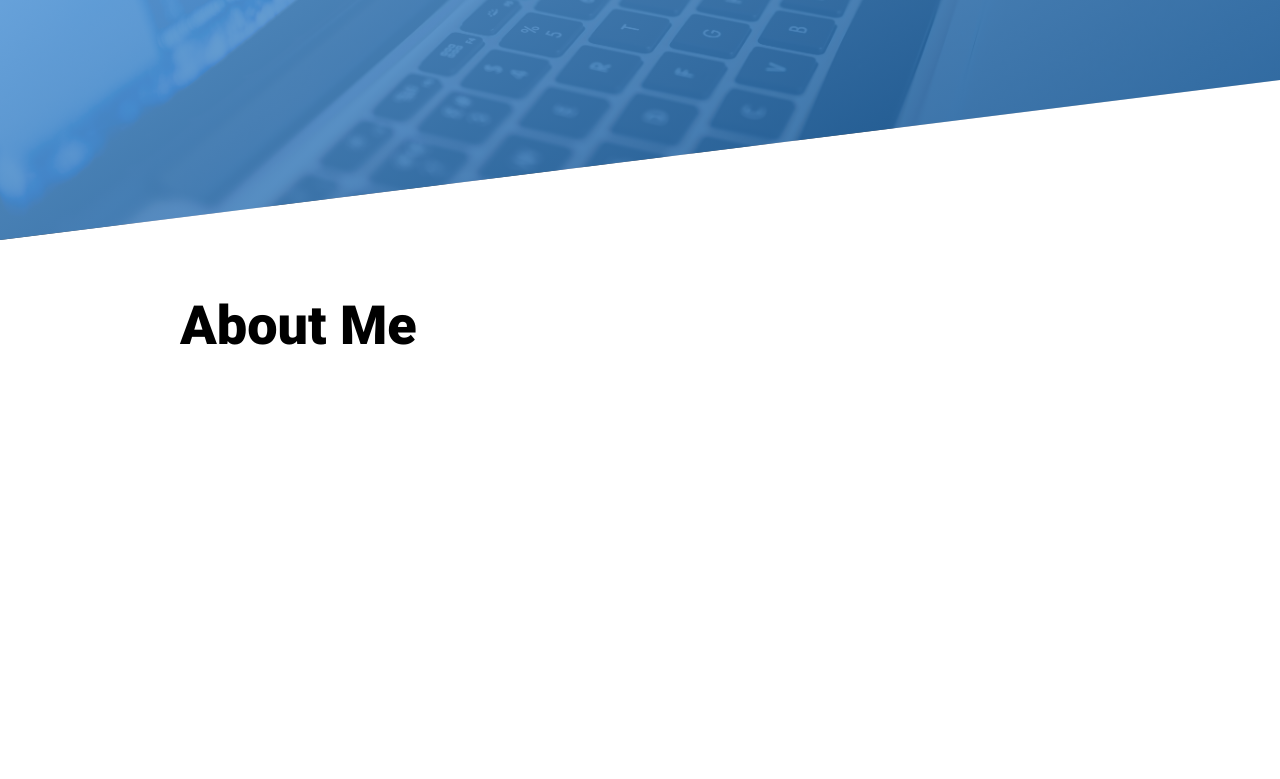
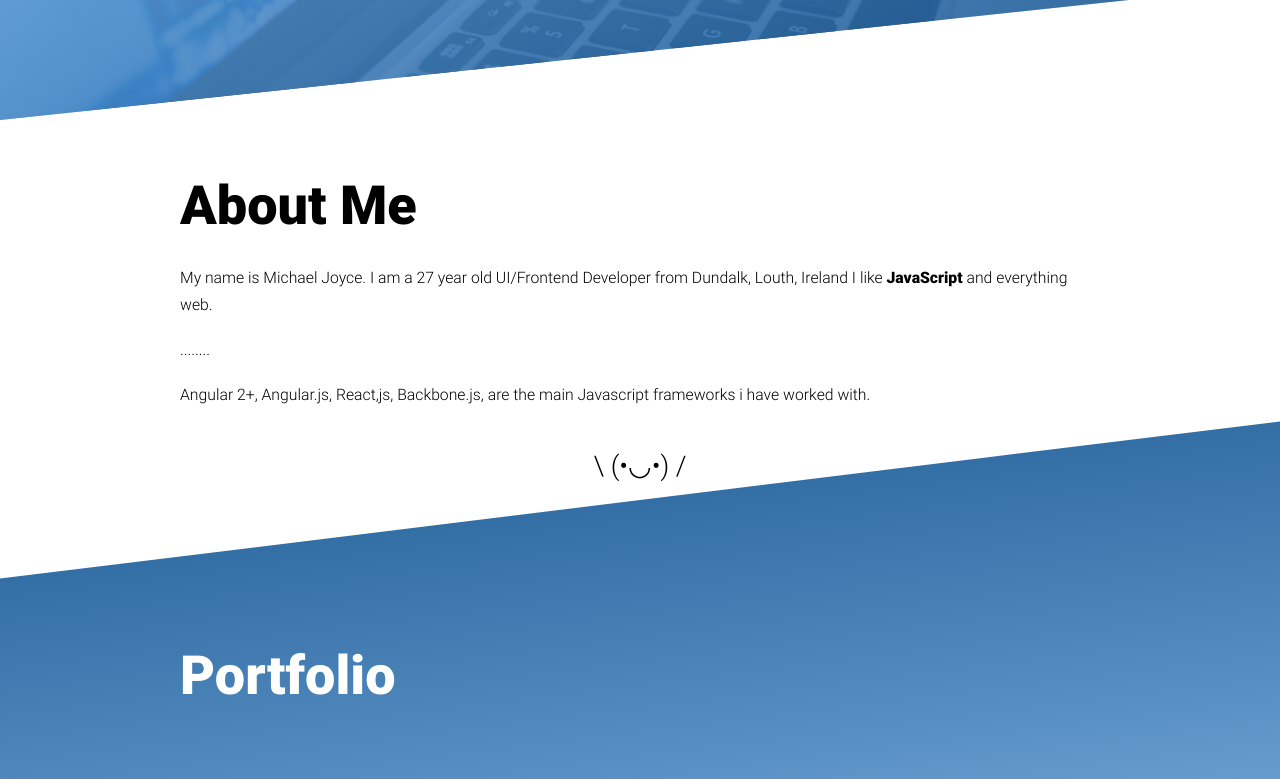
Before and after one commit to MichaelPeterJoyce/michaeljoyce, a React (Create React App) app: page / in a window 1280 px wide. Shown: the part 560-1339 px from the top of the page. Built offline with nearby package versions, Linux system fonts and the light colour scheme.

Commit message:
Made some styling changes started my About me section of the homepage

```diff
--- a/src/Pages/AboutPage/AboutPage.scss
+++ b/src/Pages/AboutPage/AboutPage.scss
@@ -3,7 +3,7 @@
 
 .about-page {
     padding-top: 2rem;
-    min-height: 100vh;
+    min-height: 70vh;
     display: flex;
     flex: 0 1 auto;
     flex-direction: column;
--- a/src/Pages/AboutPage/AboutPage.tsx
+++ b/src/Pages/AboutPage/AboutPage.tsx
@@ -1,5 +1,6 @@
-import React, { Component } from 'react'
+import React, {Component} from 'react'
 import './AboutPage.scss'
+
 export default class AboutPage extends Component {
     render() {
         return (
@@ -7,6 +8,21 @@ export default class AboutPage extends Component {
                 <div className="content-grid">
                     <h1>About Me</h1>
                     <div className="about-wrapper">
+                        <div className="about-content">
+                            <p>
+                                My name is Michael Joyce. I am a 27 year old UI/Frontend Developer from Dundalk, Louth, Ireland
+                                I like <span style={{fontWeight: 600}}>JavaScript</span> and everything web.
+                            </p>
+                            <p>
+                                ........
+                            </p>
+                            <p>
+                                Angular 2+, Angular.js, React,js, Backbone.js, are the main Javascript frameworks i have worked with.
+                            </p>
+                            <p className="text-emoji">
+                                \ (•◡•) /
+                            </p>
+                        </div>
                     </div>
                 </div>
             </div>
--- a/src/Pages/LandingPage/LandingPage.scss
+++ b/src/Pages/LandingPage/LandingPage.scss
@@ -2,7 +2,7 @@
 @import '../../styles/variables';
 
 .landing-page {
-    min-height: 100vh;
+    min-height: 85vh;
     display: flex;
     flex: 0 1 auto;
     flex-direction: column;
```
Lines whose indentation alone changed are shown as unchanged.
